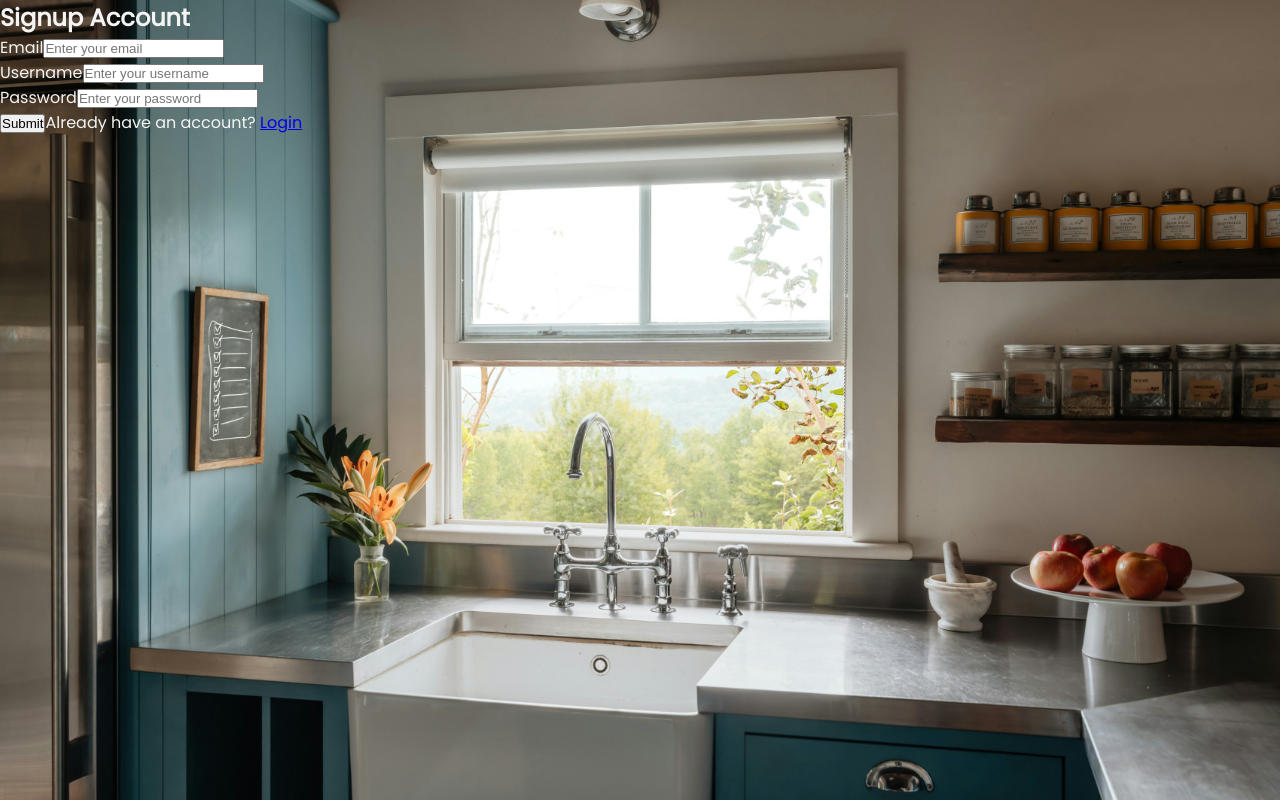
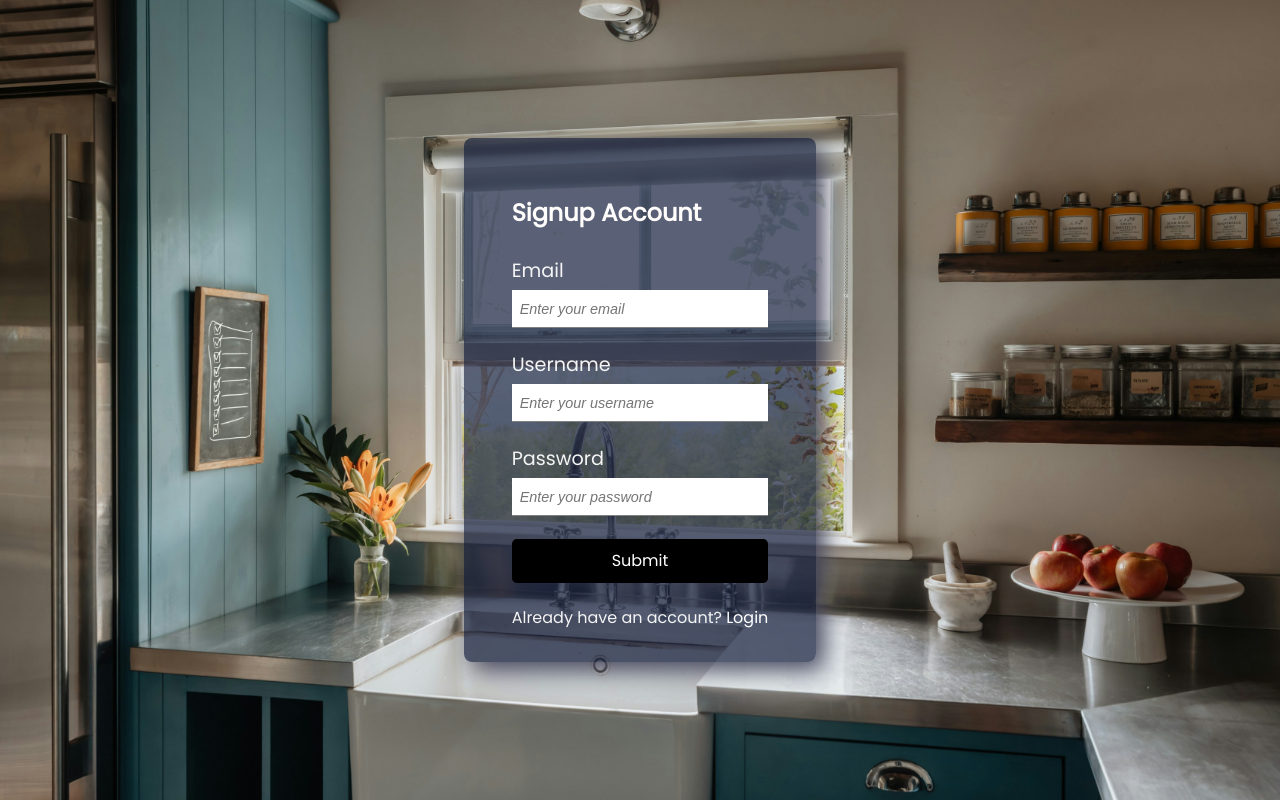
Before and after one commit to jsjohn026/homebase, a React (Vite) app: page /signup in a window 1280 px wide. Built offline with nearby package versions, Linux system fonts and the light colour scheme.

Commit message:
Added form and styling to login page

```diff
--- a/src/index.css
+++ b/src/index.css
@@ -4,13 +4,28 @@
 @tailwind components;
 @tailwind utilities; */
 
-* {
+*,
+::before,
+::after {
   box-sizing: border-box;
   margin: 0;
   padding: 0;
 }
 
+label {
+  font-size: 1.2rem;
+  color: #f4f4f4;
+}
+
+html, body {
+  height: 100%;
+  width: 100%;
+}
+
 body {
+  display: flex;
+  justify-content: center;
+  align-items: center;
   font-family: 'Poppins', sans-serif;
   color: #f4f4f4;
   margin: 0;
@@ -20,6 +35,66 @@ body {
   background-repeat: no-repeat;
   background-attachment: fixed;
   background-position: center;
+}
+
+.form_container {
+  background-color: rgba(20, 30, 60, 0.7);
+  padding: 2rem 3rem;
+  border-radius: 0.5rem;
+  width: 100%;
+  max-width: 400px;
+  box-shadow: 8px 8px 24px 0px rgba(66, 68, 90, 1);
+}
+
+.form_container > h2 {
+  margin-block: 1rem;
+  padding-block: 0.6rem;
+  color: #FFFCFC;
+}
+
+.form_container > form {
+  display: flex;
+  flex-direction: column;
+  gap: 1.4rem;
+}
+
+.form_container div {
+  display: flex;
+  flex-direction: column;
+  gap: 0.3rem;
+}
+
+.form_container input {
+  border: none;
+  padding: 0.5rem;
+  border-bottom: 1px solid gray;
+  font-size: 1.1rem;
+  outline: none;
+}
+
+.form_container input::placeholder {
+  font-size: 0.9rem;
+  font-style: italic;
+}
+
+.form_container button {
+  background-color: #000;
+  color: #fff;
+  border: none;
+  padding: 0.6rem;
+  font-size: 1rem;
+  font-family: inherit;
+  cursor: pointer;
+  border-radius: 0.3rem;
+}
+
+span a {
+  text-decoration: none;
+  color: #fff;
+}
+
+.home_page span {
+
 }
 
 .container {
@@ -119,9 +194,6 @@ body {
 
 .form-control label {
   color: #FFFCFC;
-}
-
-.form-control label {
   display: block;
 }
 
--- a/src/main.jsx
+++ b/src/main.jsx
@@ -1,15 +1,18 @@
+import React from 'react'
 import ReactDOM from 'react-dom/client'
+import { BrowserRouter } from 'react-router-dom'
+import { CookiesProvider } from 'react-cookie'
+import 'react-toastify/dist/ReactToastify.css'
 import App from './App'
 import './index.css'
-import { BrowserRouter } from 'react-router-dom'
-import 'react-toastify/dist/ReactToastify.css'
-import React from 'react'
 
 const root = ReactDOM.createRoot(document.getElementById('root'))
 root.render(
   <React.StrictMode>
     <BrowserRouter>
-    <App />
+      <CookiesProvider>
+        <App />
+      </CookiesProvider>
     </BrowserRouter>
   </React.StrictMode>
 )
--- a/src/pages/Login.jsx
+++ b/src/pages/Login.jsx
@@ -1,4 +1,4 @@
-import React from 'react'
+import { useState } from 'react'
 import { Link, useNavigate } from 'react-router-dom'
 import { ToastContainer, toast } from 'react-toastify'
 import authService from '../services/auth'
--- a/vite.config.js
+++ b/vite.config.js
@@ -9,6 +9,10 @@ export default defineConfig({
       '/api': {
         target: 'http://localhost:3005',
         changeOrigin: true
+      },
+      '/auth': {
+        target: 'http://localhost:3005',
+        changeOrigin: true
       }
     }
   }
```
Also changed, not shown: src/pages/Home.jsx (+7 -0 lines).
